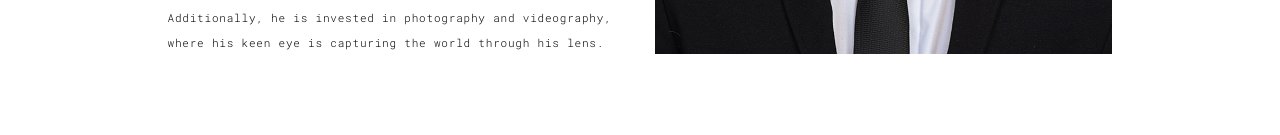
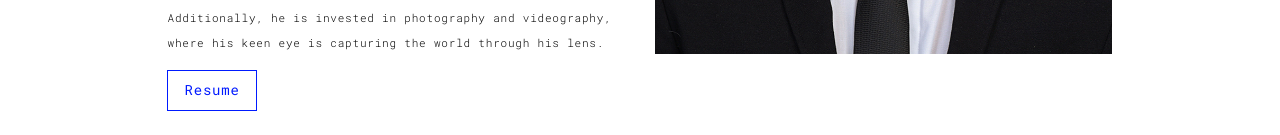
Before and after one commit to bxbi-exe/bxbi-exe.github.io, a plain HTML site: page about.html in a window 1280 px wide. Shown: the part 669-804 px from the top of the page. Drawn offline with Linux system fonts and the light colour scheme.

Commit message:
Added Resume

```diff
--- a/about.html
+++ b/about.html
@@ -83,6 +83,12 @@
                       videography, where his keen eye is capturing the world
                       through his lens.
                     </p>
+                    <a
+                      href="Bobi Sofronijoski - Resume 2024.pdf"
+                      class="btn btn-primary btn-lg"
+                      target="_blank"
+                      >Resume</a
+                    >
                   </div>
                   <div class="col-xs-12 col-md-6">
                     <img src="img/me.jpg" class="img-responsive" alt="" />
```
Also changed, not shown: 1 other file.
